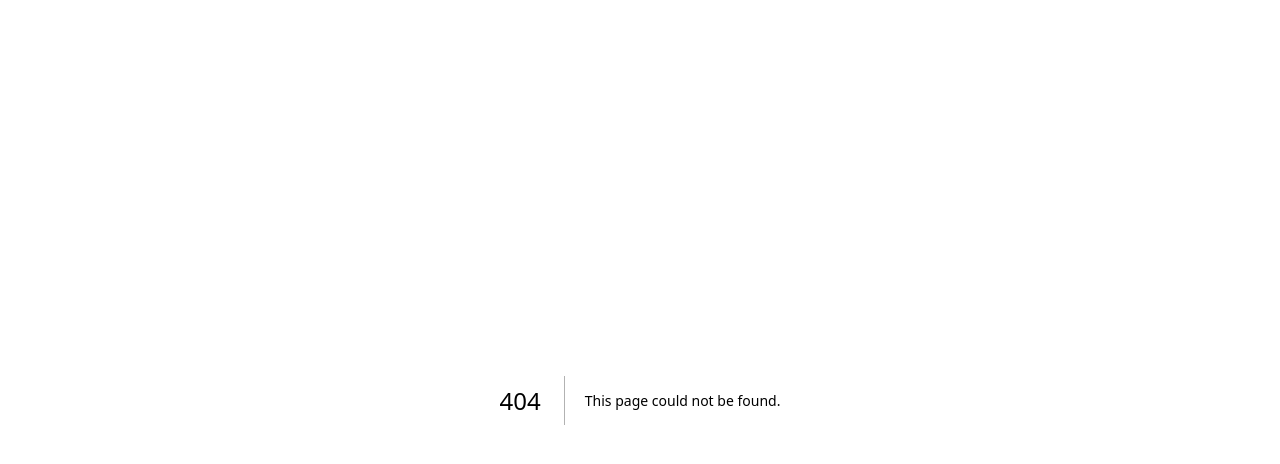
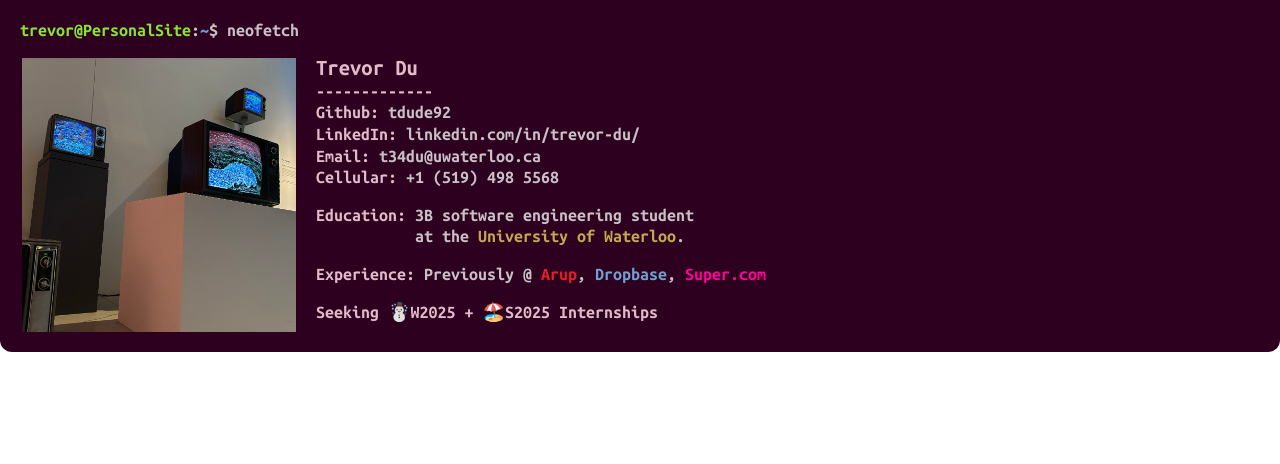
Before and after one commit to tdude92/tdude92.github.io, a Next.js app: page /view/Terminal/TerminalBody in a window 1280 px wide. Before the commit this address had no page. Shown: the top 464 px of the page. Built offline with nearby package versions, Linux system fonts and the light colour scheme.

Commit message:
finish static terminal

```diff
--- /dev/null
+++ b/src/pages/view/Terminal/TerminalBody.tsx
@@ -0,0 +1,103 @@
+import style from "@/styles/Terminal.module.css";
+import Image from "next/image";
+import { Ubuntu_Mono } from "next/font/google";
+
+const ubuntuMonoFont = Ubuntu_Mono({
+  weight: "700",
+  subsets: ["latin"],
+});
+
+export default function TerminalBody() {
+  return (
+    <div className={`${style.body} ${ubuntuMonoFont.className}`}>
+      <p>
+        <span style={{ color: "#8AE234" }}>trevor@PersonalSite</span>:
+        <span style={{ color: "#729FCF" }}>~</span>$ neofetch
+      </p>
+      <br />
+      <div className={style.neofetchOutput}>
+        <Image
+          src="/TVs_4284x4284.jpg"
+          width={274}
+          height={274}
+          alt="Photograph of televisions"
+        />
+        <div style={{ marginTop: "-4px" }}>
+          <p style={{ fontSize: "17pt", color: "#E1BBC9" }}>Trevor Du</p>
+          <p style={{ color: "#E1BBC9" }}>-------------</p>
+          <p>
+            <span style={{ color: "#E1BBC9" }}>Github: </span>
+            <a href="https://github.com/tdude92" target="_blank">
+              tdude92
+            </a>
+          </p>
+          <p>
+            <span style={{ color: "#E1BBC9" }}>LinkedIn: </span>
+            <a href="https://www.linkedin.com/in/trevor-du/" target="_blank">
+              linkedin.com/in/trevor-du/
+            </a>
+          </p>
+          <p>
+            <span style={{ color: "#E1BBC9" }}>Email: </span>
+            <a href="mailto: t34du@uwaterloo.ca" target="_blank">
+              t34du@uwaterloo.ca
+            </a>
+          </p>
+          <p>
+            <span style={{ color: "#E1BBC9" }}>Cellular:</span> +1 (519) 498
+            5568
+          </p>
+          <br />
+          <p>
+            <span style={{ color: "#E1BBC9" }}>Education:</span> 3B software
+            engineering student
+          </p>
+          <p>
+            {"\u00A0".repeat(11)}
+            at the{" "}
+            <a
+              href="https://uwaterloo.ca/"
+              target="_blank"
+              style={{ color: "#C2A951" }}
+            >
+              University of Waterloo
+            </a>
+            .
+          </p>
+          <br />
+          <p>
+            <span style={{ color: "#E1BBC9" }}>Experience:</span> Previously
+            @&nbsp;
+            <a
+              href="https://www.arup.com/services/digital-solutions-and-tools/massmotion/"
+              target="_blank"
+              style={{ color: "#E61E28" }}
+            >
+              Arup
+            </a>
+            ,&nbsp;
+            <a
+              href="https://www.dropbase.io/"
+              target="_blank"
+              style={{ color: "#729FCF" }}
+            >
+              Dropbase
+            </a>
+            ,&nbsp;
+            <a
+              href="https://www.super.com/"
+              target="_blank"
+              style={{ color: "#FF0099" }}
+            >
+              Super.com
+            </a>
+          </p>
+          <br />
+          <p style={{ color: "#E1BBC9" }}>
+            Seeking ☃️W2025 + 🏖️S2025 Internships
+          </p>
+        </div>
+      </div>
+    </div>
+  );
+}
--- a/src/pages/view/TerminalWindow/index.tsx
+++ b/src/pages/view/Terminal/index.tsx
@@ -1,9 +1,9 @@
 import TitleBar from "./TitleBar";
 import TerminalBody from "./TerminalBody";
 
-import style from "@/styles/TerminalWindow.module.css";
+import style from "@/styles/Terminal.module.css";
 
-export default function TerminalWindow() {
+export default function Terminal() {
   return (
     <div className={style.root}>
       <TitleBar />
--- a/src/pages/view/TerminalWindow/TerminalBody.tsx
+++ /dev/null
@@ -1,5 +0,0 @@
-import style from "@/styles/TerminalWindow.module.css";
-
-export default function TerminalBody() {
-  return <div className={style.body}></div>;
-}
--- a/src/styles/TerminalWindow.module.css
+++ b/src/styles/Terminal.module.css
@@ -13,6 +13,35 @@
   height: 90%;
   border-radius: 0px 0px 12px 12px;
   background-color: #2c001e;
+  padding: 20px;
+}
+
+.neofetchOutput {
+  padding-left: 2px;
+
+  display: flex;
+  flex-direction: row;
+  gap: 20px;
+}
+
+.titleBar p {
+  font-size: 13.5pt;
+  color: #605557;
+  margin-left: 180px;
+}
+
+.body p {
+  font-size: 13.5pt;
+  color: #c9c0c6;
+  line-height: 1.2;
+}
+
+.body br {
+  line-height: 1.2;
+}
+
+.body a:hover {
+  text-decoration: underline;
 }
 
 .titleBar {
```
Also changed, not shown: src/pages/index.tsx (+4 -17 lines), src/pages/view/Terminal/TitleBar.tsx (renamed from src/pages/view/TerminalWindow/TitleBar.tsx, +9 -2 lines), src/pages/fonts/GeistMonoVF.woff (deleted), src/pages/fonts/GeistVF.woff (deleted).
